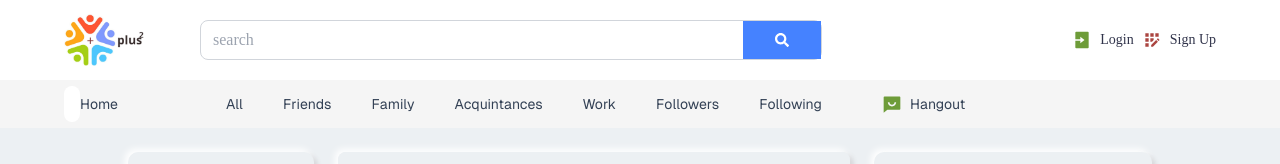
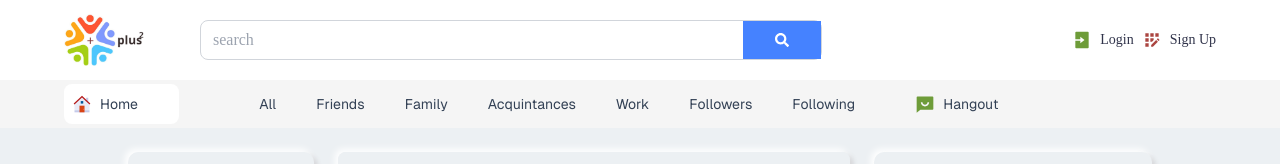
Before and after one commit to jsCoder07/stunning-eureka, a Next.js app: page / in a window 1280 px wide. Shown: the top 164 px of the page. Built offline with nearby package versions, Linux system fonts and the light colour scheme; no server answers.

Commit message:
Update NavBottom.tsx

```diff
--- a/src/components/NavBottom.tsx
+++ b/src/components/NavBottom.tsx
@@ -6,14 +6,12 @@ import { RiChatSmileFill } from "react-icons/ri";
 const NavBottom = () => {
   return (
     <div className="bg-[#f5f5f5] h-12 xl:flex justify-between gap-20 py-2 md:px-4 lg:px-8 xl:px-16 2xl:px-32 items-center hidden">
-       <Link href="/" className="text-slate-700 hover:text-blue-700">
       <div className="w-[10%] flex gap-2 bg-white p-2 rounded-lg items-center">
         <FcHome size={20} />
-
+        <Link href="/" className="text-slate-700 hover:text-blue-700">
           <span className="text-sm  font-sans">Home</span>
-
+        </Link>
       </div>
-         </Link>
       <div className="w-[50%] flex gap-10 text-sm text-slate-700 font-sans">
         <Link href="/" className="hover:text-blue-500">
           All
```
